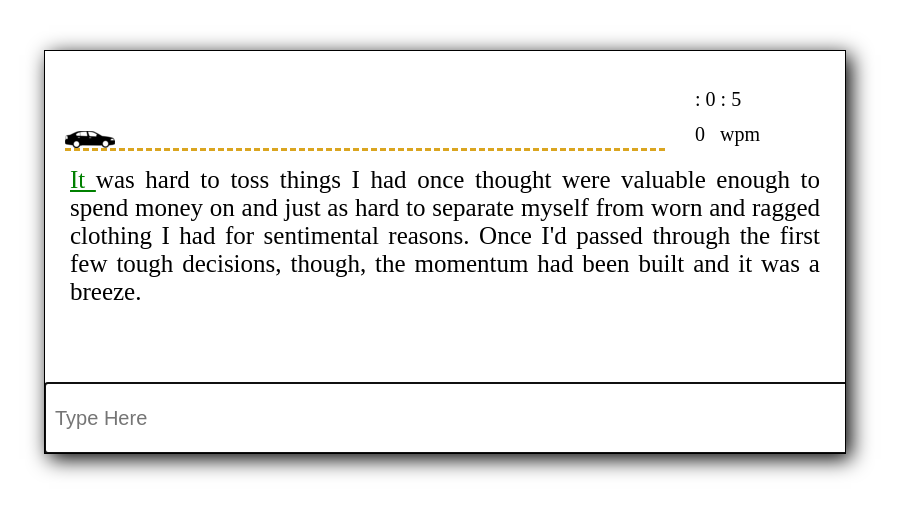
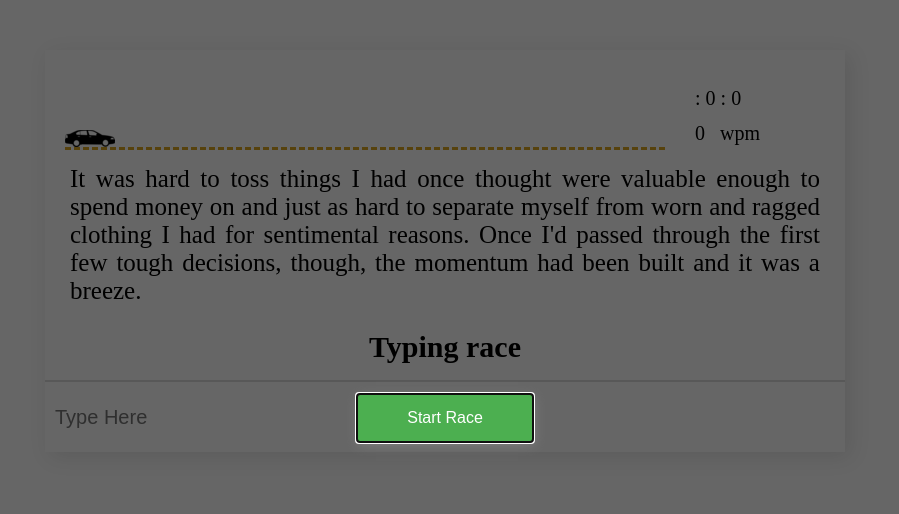
Before and after one commit to aviisekh/JavascriptTraining, a plain HTML site: page js-3/typeracer/index.html in a window 1280 px wide. Shown: the whole page, without its empty margins (195-1094 px from the left). Drawn offline with Linux system fonts and the light colour scheme.

Commit message:
added overlay at startup

```diff
--- a/js-3/typeracer/index.html
+++ b/js-3/typeracer/index.html
@@ -9,6 +9,12 @@
 </head>
 
 <body>
+    <div id="overlay">
+        <div id="start-wrapper">
+            <h1>Typing race</h1>
+            <button type="button" id="start"> Start Race </button>
+        </div>
+    </div>
     <div class="container" id="container1">
         <div class="carArea">
             <div class="carTrack">
--- a/js-3/typeracer/index.js
+++ b/js-3/typeracer/index.js
@@ -1,3 +1,5 @@
+ 'use strict'
+
  function RaceArea() {
      var container = document.getElementById("container1");
      var text = "It was hard to toss things I had once thought were valuable enough to spend money on and just as hard to separate myself from worn and ragged clothing I had for sentimental reasons. Once I'd passed through the first few tough decisions, though, the momentum had been built and it was a breeze.";
@@ -10,6 +12,9 @@
      this.car = document.getElementById("car");
      this.textArea = document.createElement("div");
      this.textArea.className = "textarea";
+     this.overlay = document.getElementById("overlay");
+     this.start = document.getElementById("start");
+     this.startWrapper = document.getElementById("start-wrapper");
 
      for (var i in this.textArr) {
          var word = document.createElement("span");
@@ -20,9 +25,7 @@
      this.typeArea = document.createElement("input");
      this.typeArea.type = "text";
      this.typeArea.placeholder = "Type Here";
-     window.onload = function() {
-         that.typeArea.focus();
-     };
+
 
      container.appendChild(this.textArea);
      container.appendChild(this.typeArea);
@@ -33,8 +36,10 @@
      timer.children[1].innerHTML = minutes++;
      timer.children[3].innerHTML = seconds++;
 
+     var intervalId;
+
      this.timerStart = function() {
-         setInterval(function() {
+         intervalId = setInterval(function() {
              that.totalTime++;
              timer.children[3].innerHTML = seconds++;
              if (seconds % 60 == 0) {
@@ -44,11 +49,36 @@
 
          }, 1000);
      }
+
+     this.timerStop = function() {
+         clearInterval(intervalId);
+     }
  }
 
 
  function Race(raceArea) {
+     var startMarginTop = 0
+
+     raceArea.start.focus();
+
+
+     var id = setInterval(function() {
+         startMarginTop += 2;
+         raceArea.startWrapper.style.marginTop = startMarginTop + "px";
+         // console.log(raceArea.start.style.marginTop);
+         if (startMarginTop >= 330) {
+             clearInterval(id);
+         }
+     }, 0.5);
+
+
+     raceArea.start.addEventListener("click",startRace);
+
+     function startRace() {
+         raceArea.overlay.style.display = "none";
          raceArea.timerStart();
+         raceArea.typeArea.focus();
+
 
          var position = 0;
          var wpm;
@@ -90,6 +120,7 @@
                      moveCar();
                      console.log(position);
                      if (position == raceArea.textArr.length) {
+                         raceArea.timerStop();
                          setTimeout(function() {
                              window.alert("Typing Complete\n Your Speed:" + wpm + " wpm");
                          }, 1000);
@@ -98,3 +129,4 @@
              }
          });
      }
+ }
--- a/js-3/typeracer/main.css
+++ b/js-3/typeracer/main.css
@@ -4,11 +4,11 @@
 }
 
 .container {
-    border: 1px solid black;
+    /*border: 1px solid black;*/
     font-size: 20px;
     width: 800px;
     margin: 50px auto;
-    box-shadow: 5px 5px 20px black;
+    box-shadow: 5px 5px 20px rgba(0,0,0,.1);
     overflow: hidden;
 }
 
@@ -49,7 +49,6 @@ input {
     height: 30px;
     top: 35px;
     right: 50px;
-    /*border : 1    px solid goldenrod;*/
 }
 
 #timer span,
@@ -85,8 +84,32 @@ input {
     bottom: 0;
 }
 
-#start {
-    display: block;
-    margin: 0 auto;
-    padding: 20px;
+#overlay {
+    z-index: 1;
+    position: absolute;
+    top: 0;
+    bottom: 0;
+    left: 0;
+    right: 0;
+    text-align: center;
+    background-color: rgba(0,0,0,.6);
 }
+
+#start{
+    margin-top: 30px;
+    background-color: #4CAF50;
+    border: none;
+    color: white;
+    padding: 15px 50px;
+    text-align: center;
+    text-decoration: none;
+    display: inline-block;
+    font-size: 16px;
+    cursor: pointer;
+    box-shadow: 1px 3px 11px grey;
+}
+
+#start-wrapper h1{
+    color: black;
+    font-size: 30px;
+}
```
Lines whose indentation alone changed are shown as unchanged.
